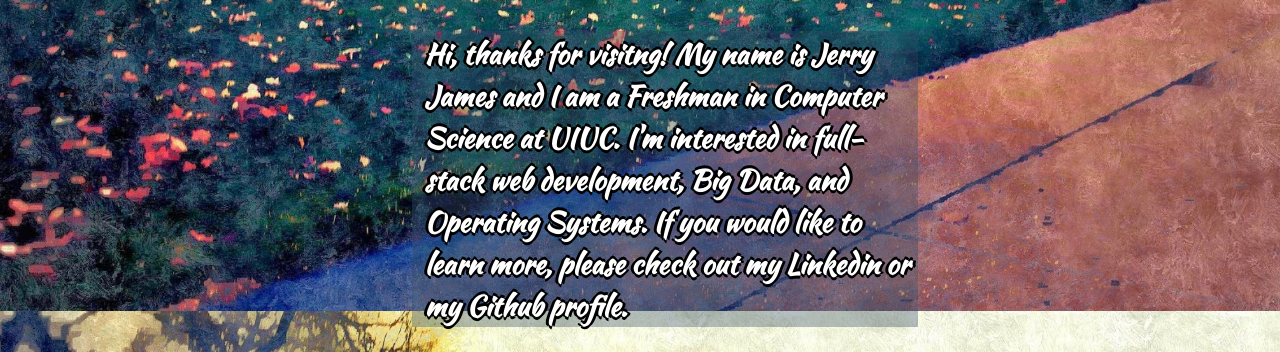
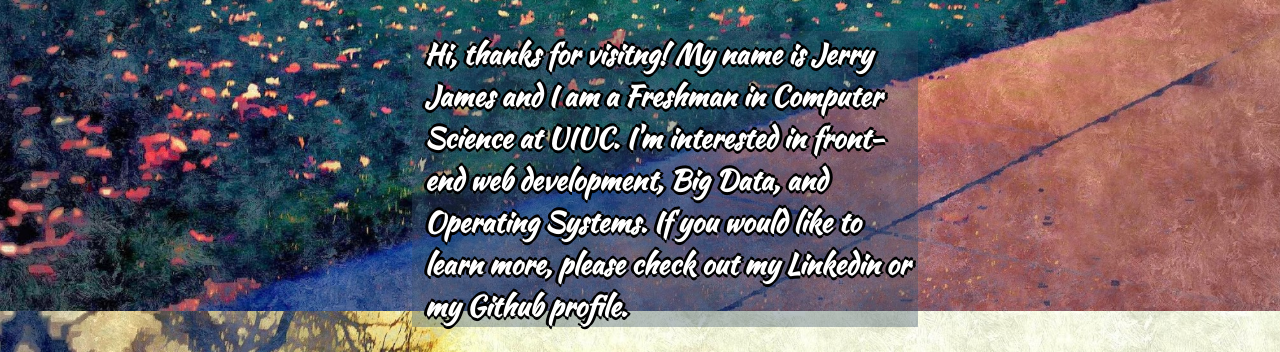
Before and after one commit to jjames34/jjames34.github.io, a plain HTML site: page index.html in a window 1280 px wide. Shown: the part 489-841 px from the top of the page. Drawn offline with nearby package versions, Linux system fonts and the light colour scheme; grey boxes are pictures that could not be loaded.

Commit message:
Made more honest.

```diff
--- a/index.html
+++ b/index.html
@@ -18,7 +18,7 @@
 	</div>
 	<div class="box">
 		<p>Hi, thanks for visitng! My name is Jerry James and I am a Freshman in Computer Science at UIUC.
-		 I'm interested in full-stack web development, Big Data, and Operating Systems. If you would like to learn more, please check out my Linkedin or my Github profile.</p>
+		 I'm interested in front-end web development, Big Data, and Operating Systems. If you would like to learn more, please check out my Linkedin or my Github profile.</p>
 	</div>
 	<div class="social_media">
 		<a href = "https://www.linkedin.com/pub/jerry-james/105/262/563">
```
